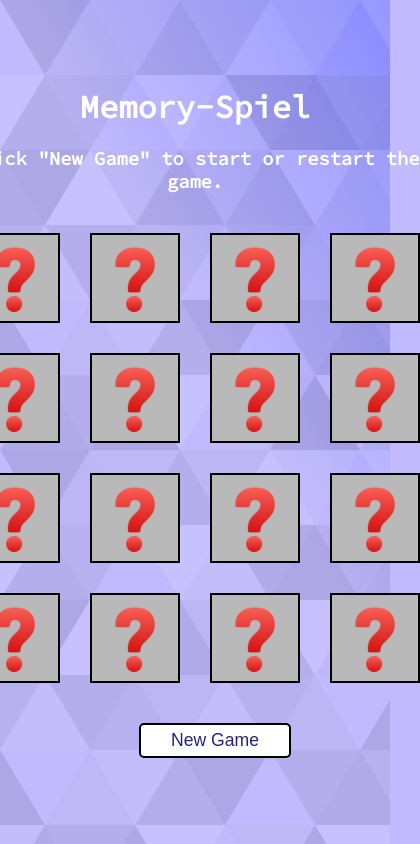
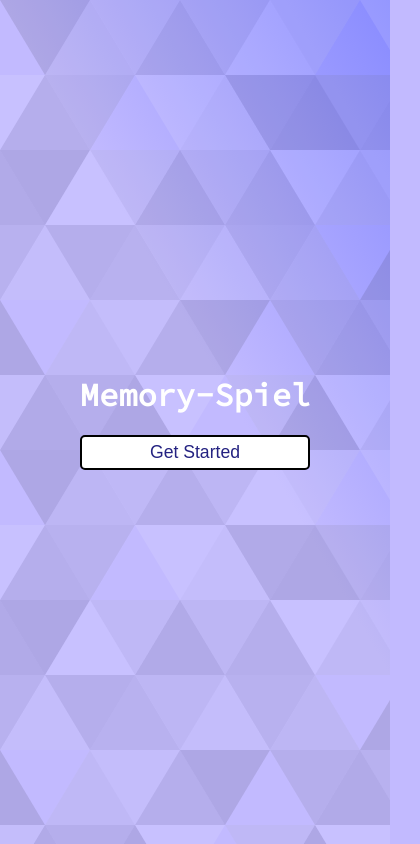
Before and after one commit to Alek-Jakim/memory-spiel, a Vue app: page / in a window 390 px wide. Shown: the whole page, 420 px wide, since content can reach past the window. Built offline with nearby package versions, Linux system fonts and the light colour scheme; grey boxes are pictures that could not be loaded.

Commit message:
media queries, get started game button, changed text

```diff
--- a/src/App.vue
+++ b/src/App.vue
@@ -1,10 +1,11 @@
 <template>
   <div class="container">
     <h1>Memory-Spiel</h1>
-    <h3 v-if="!isStarted" class="info">
+    <h3 class="info" v-if="gameStarted">
       {{ currStatus }}
     </h3>
-    <section class="board">
+    <button @click="initializeGame" v-if="!gameStarted">Get Started</button>
+    <section class="board" v-if="gameStarted">
       <!--this is the card component and I'm looping through to generate 16 cards, while passing the props, similar to react-->
       <Card
         v-for="(card, idx) in cards"
@@ -17,8 +18,8 @@
         @select-card="toggleFlipCard"
       />
     </section>
-    <section class="board-ctrl">
-      <button @click="restartGame">New Game</button>
+    <section class="board-ctrl" v-if="gameStarted">
+      <button @click="startGame">{{ buttonStatus }}</button>
     </section>
   </div>
 </template>
@@ -30,12 +31,21 @@ import Card from "./components/Card.vue";
 
 export default {
   name: "App",
+  data() {
+    return {
+      gameStarted: false,
+    };
+  },
+  methods: {
+    initializeGame() {
+      this.gameStarted = true;
+    },
+  },
   components: {
     Card,
   },
   setup() {
     //wrap the array with the ref method because this is not "reactive" as with react/svelte, this is just regular JS
-
     //SOUNDS
     const startSound = new Audio("/sounds/start.wav");
     const correctAnswer = new Audio("/sounds/correct.wav");
@@ -46,6 +56,9 @@ export default {
     //REACTIVE
     const cards = ref([]);
     const chosenCards = ref([]);
+    const buttonStatus = computed(() => {
+      return !cards.value[0].isStarted ? "New Game" : "Restart Game";
+    });
     const currStatus = computed(() => {
       if (cardPairsRemaining.value === 0) {
         winGame.play();
@@ -56,7 +69,7 @@ export default {
       ) {
         return `Game Started! Pairs Remaining - ${cardPairsRemaining.value}`;
       } else {
-        return 'Click "New Game" to start or restart the game.';
+        return 'Click "New Game" to start the game.';
       }
     });
 
@@ -108,11 +121,9 @@ export default {
       return cardsRemaining / 2;
     });
 
-    const restartGame = () => {
+    const startGame = () => {
       // Shuffles the cards when the game starts
       cards.value = _.shuffle(cards.value);
-
-      console.log(cards.value[0].isStarted);
 
       //Plays the start sound, indicating that the game has begun
       startSound.play();
@@ -130,8 +141,6 @@ export default {
 
     //The name is self-explanatory, it changes the payload isisVisible to true
     const toggleFlipCard = (payload) => {
-      // console.log(cards.value[payload.position]);
-
       //this if statement makes sure that you can't click on cards already guessed, it was quite an annoying bug
       if (cards.value[payload.position].isCorrect) {
         return;
@@ -200,13 +209,14 @@ export default {
       toggleFlipCard,
       chosenCards,
       currStatus,
-      restartGame,
+      startGame,
       startSound,
       correctAnswer,
       wrongAnswer,
       locked,
       winGame,
       cardPairsRemaining,
+      buttonStatus,
     };
   },
 };
@@ -305,7 +315,23 @@ img {
 .board-ctrl {
   display: flex;
   flex-direction: column;
-  justify-content: space-between;
+  justify-content: center;
+  align-items: center;
   max-height: 100%;
+  width: 50%;
+}
+
+/* Media Queries - Responsive Design */
+@media all and (max-width: 500px) {
+  .board {
+    grid-template-columns: repeat(4, 60px);
+    grid-template-rows: repeat(4, 60px);
+    grid-column-gap: 15px;
+    grid-row-gap: 15px;
+  }
+
+  .info {
+    width: 70%;
+  }
 }
 </style>
--- a/src/components/Card.vue
+++ b/src/components/Card.vue
@@ -1,7 +1,7 @@
-<template>
+<template v-if="isStarted">
   <div class="card" :class="flipCard" @click="toggleSelectCard">
     <div class="card-side card-front">
-      <img :src="`/pictures/${value}.png`" :alt="value" />
+      <img class="card-img" :src="`/pictures/${value}.png`" :alt="value" />
     </div>
     <div class="card-side card-back"></div>
   </div>
@@ -72,6 +72,12 @@ export default {
   background-color: #000;
 }
 
+.card-img {
+  flex-shrink: 0;
+  min-width: 100%;
+  min-height: 100%;
+}
+
 .card-side {
   width: 100%;
   height: 100%;
@@ -86,4 +92,13 @@ export default {
   height: 100%;
   background-size: contain;
 }
+
+@media all and (max-width: 500px) {
+  .card-side.card-back {
+    display: flex;
+    justify-content: center;
+    align-items: center;
+    overflow: hidden;
+  }
+}
 </style>
```
